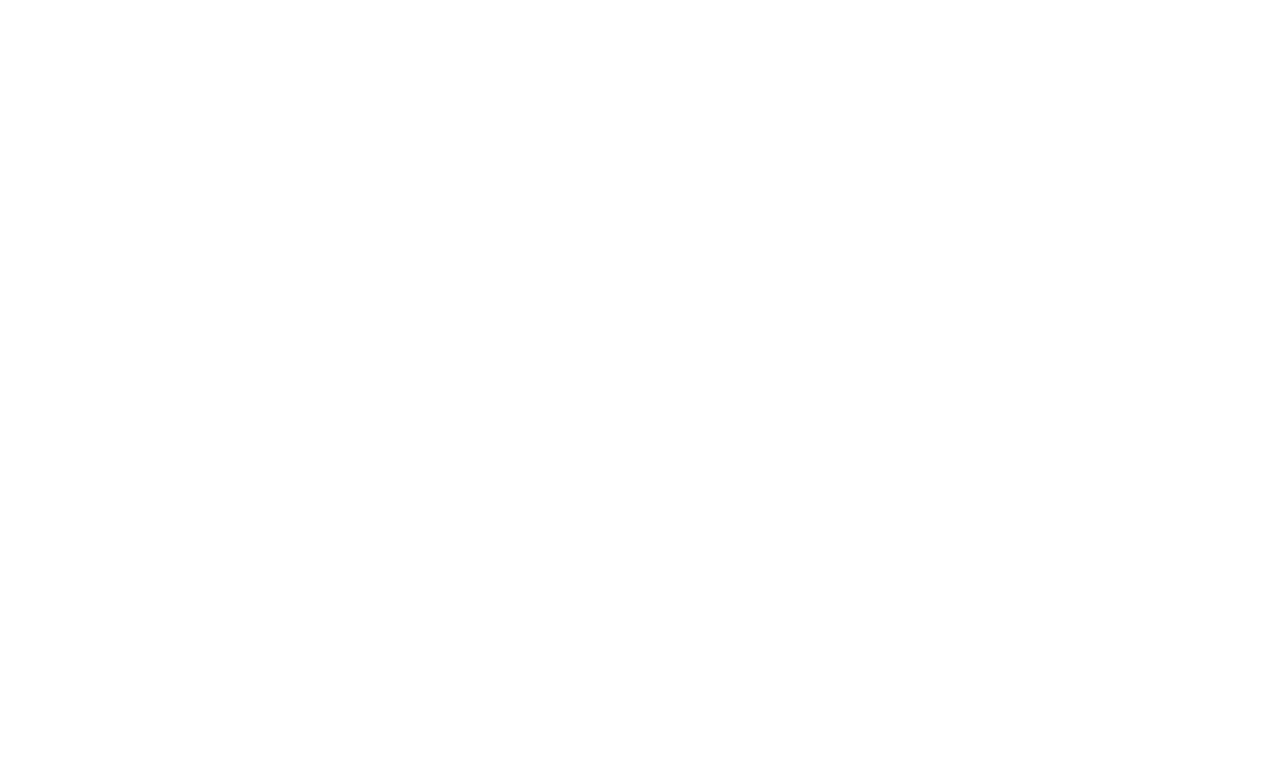
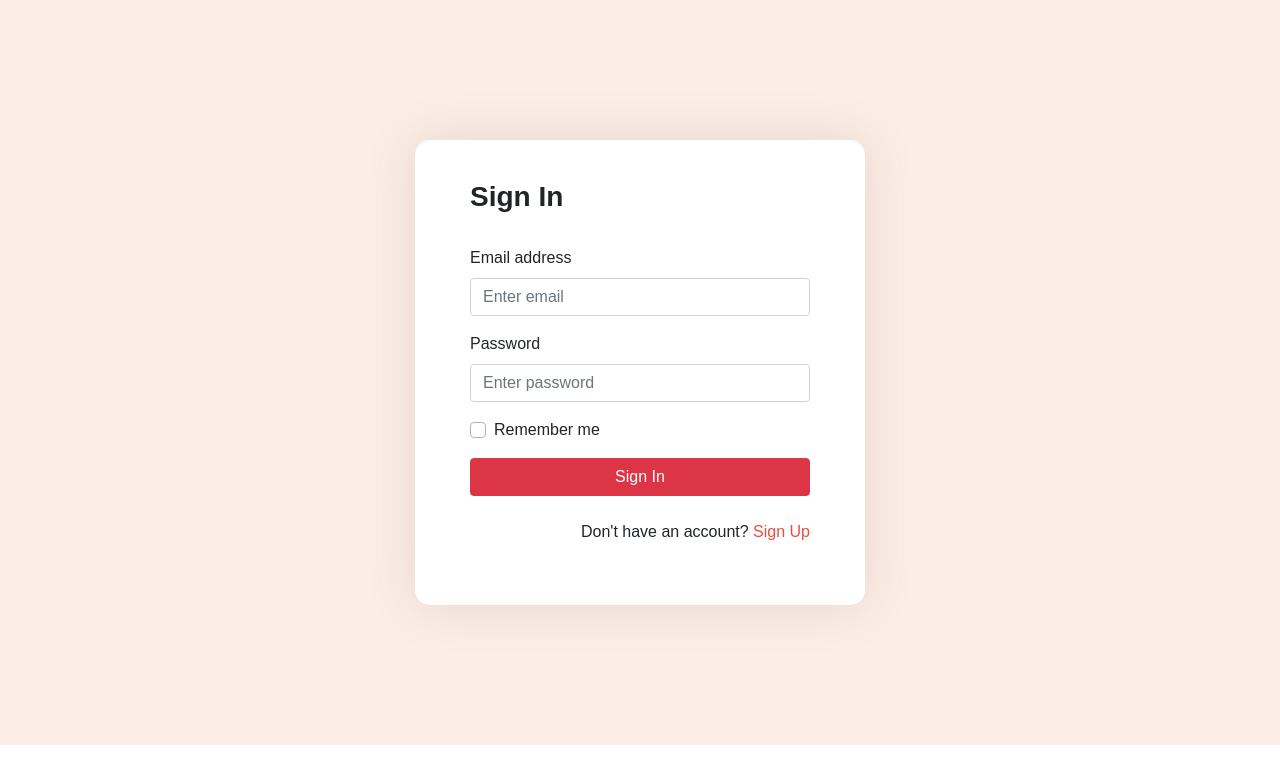
Before and after one commit to programVeins/procollab, a React (Create React App) app in the folder frontend/: page /signin in a window 1280 px wide. Shown: the top 784 px of the page. Built offline with nearby package versions, Linux system fonts and the light colour scheme.

Commit message:
Dashboard frontended

```diff
--- a/frontend/src/App.css
+++ b/frontend/src/App.css
@@ -57,3 +57,15 @@
   font-family: 'Jost', sans-serif;
   font-weight: 300;
 }
+
+.header {
+  float: left;
+}
+
+.logout {
+  float: right;
+}
+
+.topbar {
+  padding-bottom: 40px;
+}
--- /dev/null
+++ b/frontend/src/components/Dashboard.js
@@ -0,0 +1,68 @@
+import React, { useState } from 'react'
+import { Redirect } from 'react-router-dom'
+import { Button, Toast, ToastBody, ToastHeader} from 'reactstrap'
+
+export default function Dashboard(props) {
+
+    const [redirect, setRedirect] = useState(false)
+
+    const projects = [
+        {
+            id: 1,
+            name: "Diabolical",
+            position: "Frontend developer",
+            createdUser: "Meganathan"
+        },
+        {
+            id: 2,
+            name: "Astral Projection",
+            position: "Backend developer",
+            createdUser: "Sabesh"
+        },
+        {
+            id: 3,
+            name: "Time Travel",
+            position: "UI UX Designer",
+            createdUser: "Kabilan"
+        }
+    ]
+
+    const logout = () => {
+        props.setIsLoggedIn(false)
+        setRedirect(true)
+    }
+
+    if(redirect)
+        return <Redirect to="/signin"/>
+    return (
+        <div>
+            <div className="container">
+                <br/><br/><br/><br/>
+                <div className="topbar">
+                    <h2 className="header">Dashboard - Projects</h2>
+                    <Button className="btn btn-danger logout" size="md"
+                    onClick={logout}>Logout</Button>
+                </div>
+                <hr/>
+                {
+                    projects.map((p,i) => {
+                        return (
+                            <div className="p-3 bg-danger my-5 rounded">
+                                <Toast>
+                                    <ToastHeader>
+                                        Project Name: {p.name}
+                                    </ToastHeader>
+                                    <ToastBody>
+                                        Position Needed: {p.position}
+                                    </ToastBody>
+                                </Toast>
+                            </div>
+                        );
+                    })
+                }
+
+                <br/><br/><br/><br/><br/><br/>
+            </div>
+        </div>
+    )
+}
--- a/frontend/src/components/Main.js
+++ b/frontend/src/components/Main.js
@@ -1,13 +1,26 @@
-import React from 'react'
+import React, { useState } from 'react'
 import { Route, Switch } from 'react-router-dom'
+import Dashboard from './Dashboard'
+import Signin from './Signin'
 import Signup from './Signup'
 
 export default function Main() {
+    const [isLoggedIn, setIsLoggedIn] = useState(false)
     return (
         <div>
             <Switch>
-                <Route exact path="/" component={Signup}/>
-                <Route path="/signup" component={Signup}/>
+                <Route exact path="/">
+                    <Signup isLoggedIn={isLoggedIn} setIsLoggedIn={setIsLoggedIn}/>
+                </Route>
+                <Route exact path="/signup">
+                    <Signup isLoggedIn={isLoggedIn} setIsLoggedIn={setIsLoggedIn}/>
+                </Route>
+                <Route exact path="/signin">
+                    <Signin isLoggedIn={isLoggedIn} setIsLoggedIn={setIsLoggedIn}/>
+                </Route>
+                <Route exact path="/dashboard">
+                    <Dashboard isLoggedIn={isLoggedIn} setIsLoggedIn={setIsLoggedIn}/>
+                </Route>
             </Switch>
         </div>
     )
--- /dev/null
+++ b/frontend/src/components/Signin.js
@@ -0,0 +1,131 @@
+import React, { Component } from "react";
+import { Link, Redirect } from 'react-router-dom';
+import { Button, Modal, ModalHeader, ModalBody, ModalFooter } from 'reactstrap';
+import '../themes/login.css'
+import axios from 'axios';
+
+const backEndUrl = "http://localhost:5000"
+
+export default class Signin extends Component {
+
+    constructor(props) {
+        super(props);
+
+        this.state = {
+          toggle: false,
+          redirect: false,
+          loading: false,
+          email: '',
+          password: '',
+          modalmess : 'Please enter both email and password.'
+        }
+
+        this.handleSubmit = this.handleSubmit.bind(this);
+        this.handleInputChange = this.handleInputChange.bind(this);
+        this.toggler = this.toggler.bind(this);
+    }
+
+
+    toggler(){
+    this.setState({toggle: !this.state.toggle});
+    }
+
+    handleInputChange(event) {
+    this.setState({[event.target.name]: event.target.value});
+    }
+
+    handleSubmit(event) {
+        event.preventDefault();
+        if ((this.state.email === '') || (this.state.password === '')) {
+            this.toggler();
+        }
+        else{
+            this.setState({loading: true});
+            //this.props.updateEmail(this.state.email);
+            const userData = {
+            email: this.state.email,
+            password: this.state.password
+            }
+            axios.post(backEndUrl + '/api/postlogin', { userData })
+            .then(res => {
+                if (res.data.auth === 10) {
+                this.setState({modalmess: 'You are already logged in'});
+                this.toggler();
+                this.setState({loading: false});
+                }
+                else if (res.data.auth === 1) {
+                this.setState({modalmess: 'Email not found. Enter registered email address, or sign up to register'});
+                this.toggler();
+                this.setState({loading: false});
+                }
+                else if (res.data.auth === 2) {
+                this.setState({modalmess: 'Incorrect password. Type the correct password'});
+                this.toggler();
+                this.setState({loading: false});
+                }
+                else if (res.data.auth === 0){
+                //this.props.loginToggler();
+                console.log(res)
+                this.setState({redirect: true});
+                this.setState({loading: false});
+                this.props.setIsLoggedIn(true)
+                }
+            })
+            .catch(error => {
+            this.setState({modalmess: 'Server Error. Please try again later'});
+            this.toggler();
+            this.setState({loading: false});
+            console.log('Post userData ', error.message);
+            console.log("End of catch")
+            });
+        }
+    }
+
+    render() {
+        if (this.props.isLoggedIn)
+            return <Redirect to="/dashboard"/>
+        return (
+        <div className="profile-wrapper-l">
+            <div className="profile-inner">
+                <form onSubmit={this.handleSubmit}>
+                    <h3 className="font-bold">Sign In</h3>
+                    <br/>
+                    <div className="form-group">
+                        <label>Email address</label>
+                        <input type="email" name="email" id="email" className="form-control"
+                        placeholder="Enter email" onChange={this.handleInputChange}/>
+                    </div>
+
+                    <div className="form-group">
+                        <label>Password</label>
+                        <input type="password" name="password" id="password" className="form-control"
+                        placeholder="Enter password" onChange={this.handleInputChange}/>
+                    </div>
+
+                    <div className="form-group">
+                        <div className="custom-control custom-checkbox">
+                            <input type="checkbox" className="custom-control-input" id="customCheck1" />
+                            <label className="custom-control-label" htmlFor="customCheck1">Remember me</label>
+                        </div>
+                    </div>
+
+                    <button type="submit" className="btn btn-danger btn-block">Sign In</button>
+                    <br/>
+                    <p className="forgot-password text-right">
+                        Don't have an account? <Link to="/signup" className="links">Sign Up</Link>
+                    </p>
+                </form>
+            </div>
+            <Modal isOpen={this.state.toggle} toggle={this.toggler}>
+                <ModalHeader toggle={this.toggler}>Error</ModalHeader>
+                <ModalBody>
+                {this.state.modalmess}
+                </ModalBody>
+                <ModalFooter>
+                    <Button color="danger" onClick={this.toggler}>Back</Button>{' '}
+                </ModalFooter>
+            </Modal>
+        </div>
+        );
+    }
+}
--- a/frontend/src/components/Signup.js
+++ b/frontend/src/components/Signup.js
@@ -21,7 +21,7 @@ export default class SignUp extends Component {
           dept: '',
           email: '',
           password: '',
-          isStud: true,
+          isStud: 'true',
           modalmess : 'Please fill all required fields',
           touched: {
             firstname: false,
@@ -73,7 +73,7 @@ export default class SignUp extends Component {
             email: this.state.email,
             dept: this.state.dept,
             password: this.state.password,
-            isStud: this.state.isStud
+            isstud: (this.state.isStud === 'true') ? true : false
           }
 
           axios.post(backEndUrl + '/api/postsignup', { userData })
@@ -85,7 +85,7 @@ export default class SignUp extends Component {
                 }
                 else {
                   this.setState({loading: false});
-                  <Redirect to="/dashboard"/>
+                  this.props.setIsLoggedIn(true)
                 }
             })
             .catch(error => {
@@ -131,6 +131,9 @@ export default class SignUp extends Component {
     }
 
     render() {
+      console.log(this.state)
+        if (this.props.isLoggedIn)
+            return <Redirect to="/dashboard"/>
         const errors = this.validate(this.state.firstname, this.state.lastname,
             this.state.dept, this.state.email, this.state.password);
         return (
@@ -199,10 +202,10 @@ export default class SignUp extends Component {
                             <MenuItem value="IT">IT</MenuItem>
                             <MenuItem value="BME">BME</MenuItem>
                             <MenuItem value="EEE">EEE</MenuItem>
-                            <MenuItem value="Mech">Mech</MenuItem>
+                            <MenuItem value="MECH">MECH</MenuItem>
                             <MenuItem value="ECE">ECE</MenuItem>
-                            <MenuItem value="Chem">Chem</MenuItem>
-                            <MenuItem value="Civil">Civil</MenuItem>
+                            <MenuItem value="CHEM">CHEM</MenuItem>
+                            <MenuItem value="CIVIL">CIVIL</MenuItem>
                           </Select>
                           <FormFeedback className="d-block px-1">{errors.dept}</FormFeedback>
                         </div>
@@ -210,20 +213,24 @@ export default class SignUp extends Component {
                         <div className="form-group">
                           <label className="font-med mr-5">Are you a Student?</label>
                           <div class="custom-control custom-radio custom-control-inline">
-                            <input type="radio" id="customRadioInline1" name="customRadioInline1" class="custom-control-input"/>
-                            <label class="custom-control-label" for="customRadioInline1">Yes</label>
+                            <input type="radio" id="yes" name="isStud"
+                            class="custom-control-input" value='true'
+                            onChange={this.handleInputChange}/>
+                            <label class="custom-control-label" for="yes">Yes</label>
                           </div>
                           <div class="custom-control custom-radio custom-control-inline">
-                            <input type="radio" id="customRadioInline2" name="customRadioInline1" class="custom-control-input"/>
-                            <label class="custom-control-label" for="customRadioInline2">No</label>
+                            <input type="radio" id="no" name="isStud"
+                            class="custom-control-input" value='false'
+                            onChange={this.handleInputChange}/>
+                            <label class="custom-control-label" for="no">No</label>
                           </div>
                         </div>
 
                         <br/>
-                        <button type="submit" className="btn btn-danger btn-block dark"><p className="font-bold">Sign Up</p></button>
+                        <button type="submit" className="btn btn-danger btn-block dark "><x className="font-bold">Sign Up</x></button>
                         <br/>
                         <p className="forgot-password text-center">
-                        Already have an account? <Link to="/sign-in" className="links">Sign In</Link>
+                        Already have an account? <Link to="/signin" className="links">Sign In</Link>
                         </p>
                     </form>
                 </div>
--- a/frontend/src/index.js
+++ b/frontend/src/index.js
@@ -4,7 +4,6 @@ import './index.css';
 import App from './App';
 import reportWebVitals from './reportWebVitals';
 import 'bootstrap/dist/css/bootstrap.css';
-import 'semantic-ui-css/semantic.min.css'
 
 ReactDOM.render(
   <React.StrictMode>
--- a/frontend/src/themes/login.css
+++ b/frontend/src/themes/login.css
@@ -4,6 +4,14 @@
     flex-direction: column;
     text-align: left;
     padding: 70px 0px 70px 0px;
+  }
+
+  .profile-wrapper-l {
+    display: flex;
+    justify-content: center;
+    flex-direction: column;
+    text-align: left;
+    padding: 140px 0px 140px 0px;
   }
 
   .profile-inner {
@@ -33,5 +41,5 @@
   }
 
   .test {
-    border: 1px solid red;
+    border: 1px solid rgb(0, 38, 255);
   }
```
Also changed, not shown: 2 other files (tests, documents, lock files or other folders).
